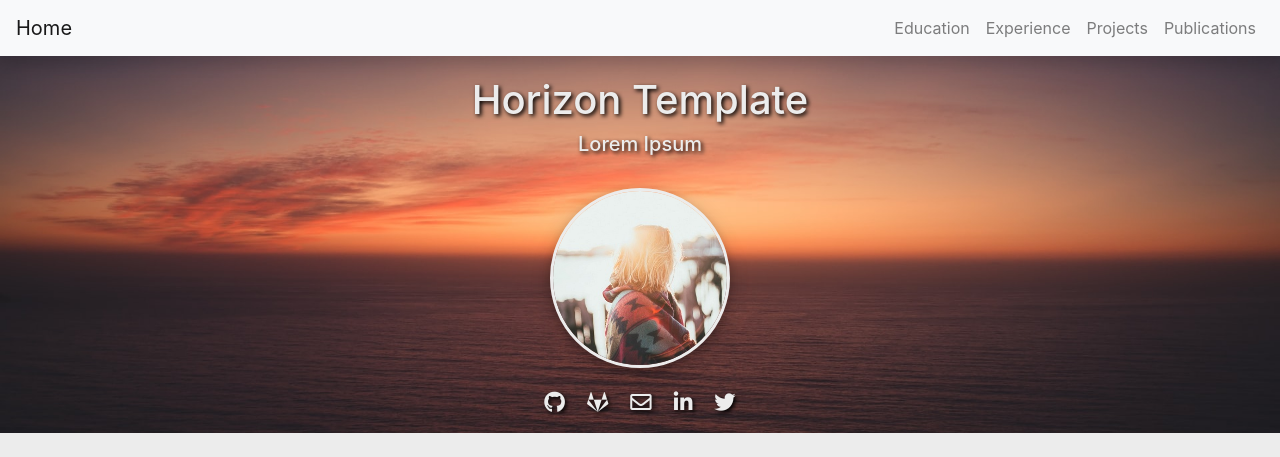
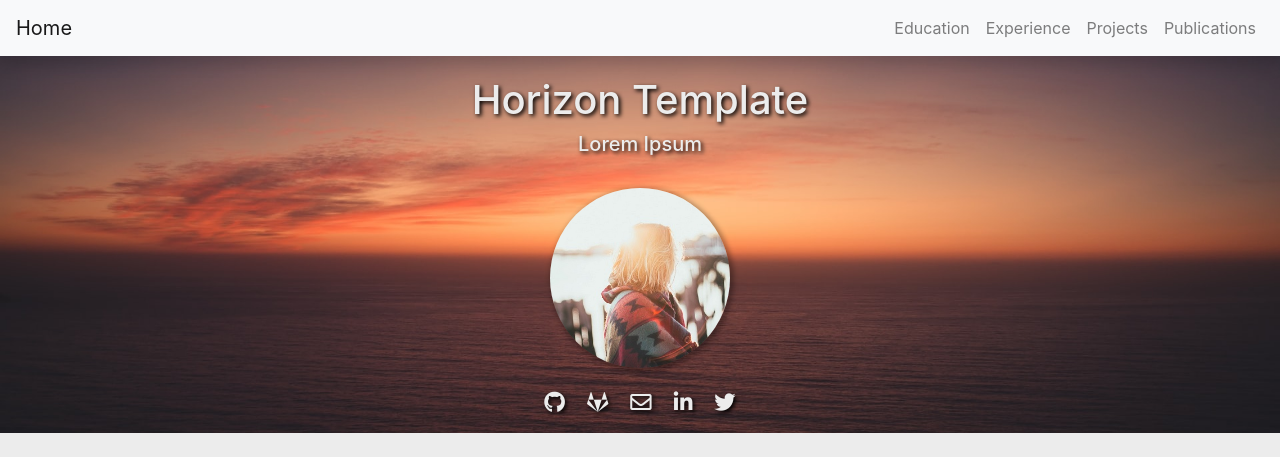
Before and after one commit to HanBnrd/Horizon, a Jekyll site: the page built from index.md, in a window 1280 px wide. Shown: the top 457 px of the page. Built offline with Jekyll 4.4.1, drawn with Linux system fonts in a browser that asks for light colours.

Commit message:
Update picture style

```diff
--- a/assets/css/style.css
+++ b/assets/css/style.css
@@ -20,8 +20,7 @@ header.section {
 
 img.picture {
     border-radius: 100%;
-    border: 3px solid #ececec;
-    box-shadow: 0 4px 8px 0 rgba(0, 0, 0, 0.2), 0 6px 20px 0 rgba(0, 0, 0, 0.19);
+    box-shadow: 2px 2px 5px 2px #00000050;
     width: 180px;
     height: 180px;
 }
```
